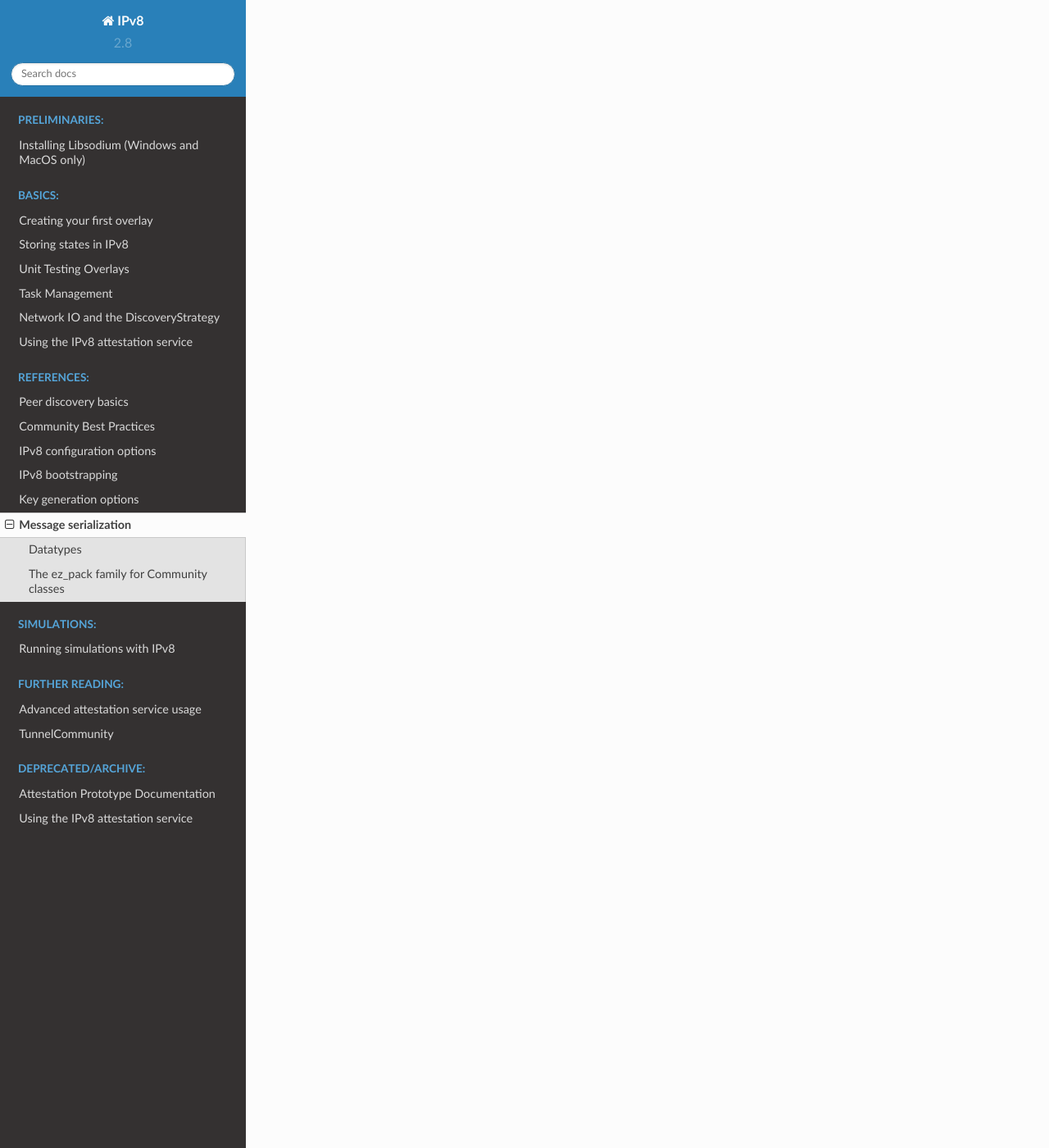
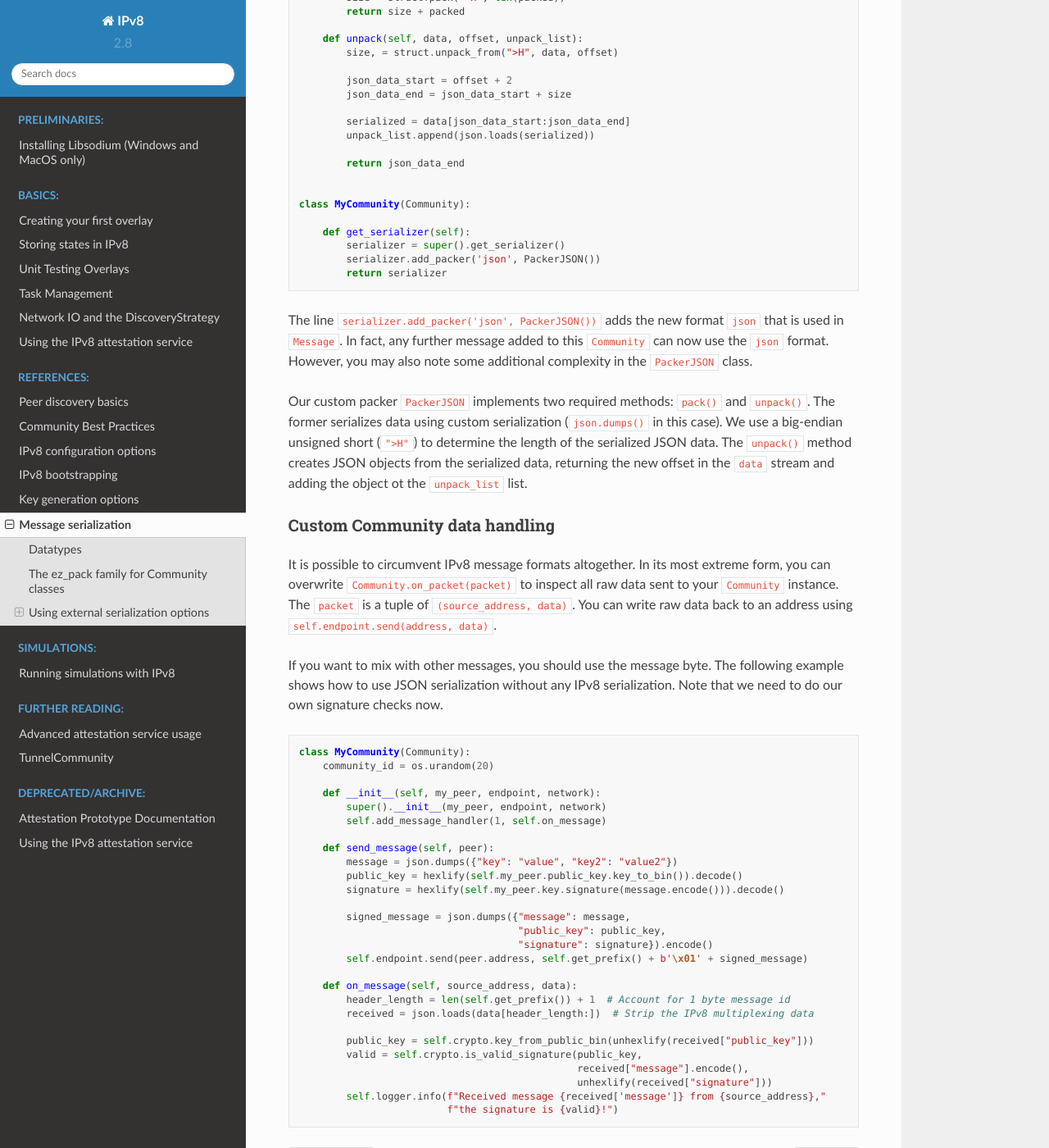
Before and after one commit to Tribler/py-ipv8, a Sphinx documentation site: the page built from doc/reference/serialization.rst, in a window 1280 px wide and 1400 px high, scrolled down 7367 px. Shown: the whole window at 82% size. Built offline with Sphinx 7.4.7 and the Read the Docs theme 2.0.0, drawn with Linux system fonts in a browser that asks for light colours; some of the changed text lies outside the part shown.

Commit message:
Added custom serialization docs

```diff
--- a/doc/reference/serialization.rst
+++ b/doc/reference/serialization.rst
@@ -167,3 +167,72 @@
 For example, ``@dataclass(msg_id=42)`` would set the message identifier to ``42``.
 
 Of course, IPv8 also ships with various ``Community`` subclasses of its own, if you need inspiration.
+
+
+Using external serialization options
+------------------------------------
+
+IPv8 is compatible with pretty much all third-party message serialization packages.
+However, before hooking one of these packages into IPv8 you may want to ask yourself whether you have fallen victim to marketing hype.
+After all, ``XML`` is the one unifying standard we will never switch away from, right?
+Oh wait, no, it's ``JSON``.
+My bad, it's ``Protobuf``.
+Or was it ``ASN.1``?
+You get the point.
+In this world, only the core ``IPv8`` serialization format remains constant.
+
+There are three main ways to hook in external serialization: *per message*, *per Serializer* and *per Community*.
+The three methods can be freely mixed.
+
+Custom serialization per message
+^^^^^^^^^^^^^^^^^^^^^^^^^^^^^^^^
+
+If you only want to use custom seralization for (part of) a single overlay message, you can use ``VariablePayload`` field modification (this also works for dataclass payloads).
+This method involves implementing the methods ``fix_pack_<your field name>`` and ``fix_unpack_<your field name>`` for the fields of your message that use custom serialization.
+Check out the following example:
+
+.. literalinclude:: serialization_4.py
+   :lines: 11-34
+
+In both classes we create a message with a single field ``dictionary``.
+To pack this field, we use ``json.dumps()`` to create a string representation of the dictionary.
+When loading a message, ``json.loads()`` is used to create a dictionary from the serialized data.
+Instead of ``json`` you could also use any serialization of your liking.
+
+Using the same transformations for all fields makes your payloads very lengthy.
+In this case, you may want to look into specifying a custom serialization format.
+
+Custom serialization formats
+^^^^^^^^^^^^^^^^^^^^^^^^^^^^
+
+It is possible to specify new formats by adding packing formats to a ``Serializer`` instance.
+You can easily do so by overwriting your ``Community.get_serializer()`` method.
+This ``Serializer`` is sandboxed per ``Community`` instance, so you don't have to worry about breaking other instances.
+Check out the following example and note that the message is now much smaller at the expense of having to define a custom (complicated) packing format.
+
+.. literalinclude:: serialization_5.py
+   :lines: 13-44
+
+The line ``serializer.add_packer('json', PackerJSON())`` adds the new format ``json`` that is used in ``Message``.
+In fact, any further message added to this ``Community`` can now use the ``json`` format.
+However, you may also note some additional complexity in the ``PackerJSON`` class.
+
+Our custom packer ``PackerJSON`` implements two required methods: ``pack()`` and ``unpack()``.
+The former serializes data using custom serialization (``json.dumps()`` in this case).
+We use a big-endian unsigned short (``">H"``) to determine the length of the serialized JSON data.
+The ``unpack()`` method creates JSON objects from the serialized data, returning the new offset in the ``data`` stream and adding the object ot the ``unpack_list`` list.
+
+Custom Community data handling
+^^^^^^^^^^^^^^^^^^^^^^^^^^^^^^
+
+It is possible to circumvent IPv8 message formats altogether.
+In its most extreme form, you can overwrite ``Community.on_packet(packet)`` to inspect all raw data sent to your ``Community`` instance.
+The ``packet`` is a tuple of ``(source_address, data)``.
+You can write raw data back to an address using ``self.endpoint.send(address, data)``.
+
+If you want to mix with other messages, you should use the message byte.
+The following example shows how to use JSON serialization without any IPv8 serialization.
+Note that we need to do our own signature checks now.
+
+.. literalinclude:: serialization_6.py
+   :lines: 11-37
--- /dev/null
+++ b/doc/reference/serialization_4.py
@@ -0,0 +1,58 @@
+from dataclasses import dataclass
+import json
+
+from pyipv8.ipv8.messaging.payload_dataclass import overwrite_dataclass
+from pyipv8.ipv8.messaging.lazy_payload import VariablePayload, vp_compile
+from pyipv8.ipv8.messaging.serialization import default_serializer
+
+dataclass = overwrite_dataclass(dataclass)
+
+
+@vp_compile
+class VPMessageKeepDict(VariablePayload):
+    msg_id = 1
+    format_list = ['varlenH']
+    names = ["dictionary"]
+
+    def fix_pack_dictionary(self, the_dictionary: dict) -> bytes:
+        return json.dumps(the_dictionary).encode()
+
+    @classmethod
+    def fix_unpack_dictionary(cls, serialized_dictionary: bytes) -> dict:
+        return json.loads(serialized_dictionary.decode())
+
+
+@dataclass(msg_id=2)
+class DCMessageKeepDict:
+    dictionary: str
+
+    def fix_pack_dictionary(self, the_dictionary: dict) -> str:
+        return json.dumps(the_dictionary)
+
+    @classmethod
+    def fix_unpack_dictionary(cls, serialized_dictionary: str) -> dict:
+        return json.loads(serialized_dictionary)
+
+
+data = {"1": 1, "key": "value"}
+
+message1 = VPMessageKeepDict(data)
+message2 = DCMessageKeepDict(data)
+
+assert message1.dictionary["1"] == 1
+assert message1.dictionary["key"] == "value"
+assert message2.dictionary["1"] == 1
+assert message2.dictionary["key"] == "value"
+
+serialized1 = default_serializer.pack_serializable(message1)
+serialized2 = default_serializer.pack_serializable(message2)
+
+assert serialized1 == serialized2
+
+unserialized1, _ = default_serializer.unpack_serializable(VPMessageKeepDict, serialized1)
+unserialized2, _ = default_serializer.unpack_serializable(DCMessageKeepDict, serialized2)
+
+assert unserialized1.dictionary["1"] == 1
+assert unserialized1.dictionary["key"] == "value"
+assert unserialized2.dictionary["1"] == 1
+assert unserialized2.dictionary["key"] == "value"
--- /dev/null
+++ b/doc/reference/serialization_5.py
@@ -0,0 +1,87 @@
+import json
+import os
+import struct
+from asyncio import ensure_future, get_event_loop
+
+from pyipv8.ipv8.community import Community
+from pyipv8.ipv8.configuration import ConfigBuilder, Strategy, WalkerDefinition, default_bootstrap_defs
+from pyipv8.ipv8.lazy_community import lazy_wrapper
+from pyipv8.ipv8.messaging.lazy_payload import VariablePayload, vp_compile
+from pyipv8.ipv8_service import IPv8
+
+
+@vp_compile
+class Message(VariablePayload):
+    msg_id = 1
+    format_list = ['json', 'json', 'json', 'json']
+    names = ["d1", "d2", "d3", "d4"]
+
+
+class PackerJSON:
+
+    def pack(self, data) -> bytes:
+        packed = json.dumps(data).encode()
+        size = struct.pack(">H", len(packed))
+        return size + packed
+
+    def unpack(self, data, offset, unpack_list):
+        size, = struct.unpack_from(">H", data, offset)
+
+        json_data_start = offset + 2
+        json_data_end = json_data_start + size
+
+        serialized = data[json_data_start:json_data_end]
+        unpack_list.append(json.loads(serialized))
+
+        return json_data_end
+
+
+class MyCommunity(Community):
+
+    def get_serializer(self):
+        serializer = super().get_serializer()
+        serializer.add_packer('json', PackerJSON())
+        return serializer
+
+    community_id = os.urandom(20)
+
+    def __init__(self, my_peer, endpoint, network):
+        super().__init__(my_peer, endpoint, network)
+        self.add_message_handler(Message, self.on_message)
+
+    @lazy_wrapper(Message)
+    def on_message(self, peer, message):
+        self.logger.info(str(peer))
+        self.logger.info(str(message))
+        get_event_loop().stop()
+
+        assert message.d4 == 1337  # Check d4 here to make sure this is not some magic temporary serialization.
+
+    def started(self, peer_id):
+        async def send_message():
+            for p in self.get_peers():
+                message = Message(
+                    {"a": "b", "c": "d"},
+                    {"e": "f", "g": "h"},
+                    ["i", "j", "k", "l"],
+                    42
+                )
+                message.d4 = 1337  # Overwrite 42 here to make sure this is not some magic temporary serialization.
+                self.ez_send(p, message)
+
+        if peer_id == 1:
+            self.register_task("Start Sending Messages", send_message, interval=2.0, delay=0)
+
+
+async def start_communities():
+    for i in [1, 2]:
+        builder = ConfigBuilder().clear_keys().clear_overlays()
+        builder.add_key("my peer", "medium", f"ec{i}.pem")
+        builder.add_overlay("MyCommunity", "my peer", [WalkerDefinition(Strategy.RandomWalk, 10, {'timeout': 3.0})],
+                            default_bootstrap_defs, {}, [("started", i)])
+        ipv8 = IPv8(builder.finalize(), extra_communities={'MyCommunity': MyCommunity})
+        await ipv8.start()
+
+
+ensure_future(start_communities())
+get_event_loop().run_forever()
--- /dev/null
+++ b/doc/reference/serialization_6.py
@@ -0,0 +1,61 @@
+from binascii import hexlify, unhexlify
+import json
+import os
+from asyncio import ensure_future, get_event_loop
+
+from pyipv8.ipv8.community import Community
+from pyipv8.ipv8.configuration import ConfigBuilder, Strategy, WalkerDefinition, default_bootstrap_defs
+from pyipv8.ipv8_service import IPv8
+
+
+class MyCommunity(Community):
+    community_id = os.urandom(20)
+
+    def __init__(self, my_peer, endpoint, network):
+        super().__init__(my_peer, endpoint, network)
+        self.add_message_handler(1, self.on_message)
+
+    def send_message(self, peer):
+        message = json.dumps({"key": "value", "key2": "value2"})
+        public_key = hexlify(self.my_peer.public_key.key_to_bin()).decode()
+        signature = hexlify(self.my_peer.key.signature(message.encode())).decode()
+
+        signed_message = json.dumps({"message": message,
+                                     "public_key": public_key,
+                                     "signature": signature}).encode()
+        self.endpoint.send(peer.address, self.get_prefix() + b'\x01' + signed_message)
+
+    def on_message(self, source_address, data):
+        header_length = len(self.get_prefix()) + 1  # Account for 1 byte message id
+        received = json.loads(data[header_length:])  # Strip the IPv8 multiplexing data
+
+        public_key = self.crypto.key_from_public_bin(unhexlify(received["public_key"]))
+        valid = self.crypto.is_valid_signature(public_key,
+                                               received["message"].encode(),
+                                               unhexlify(received["signature"]))
+        self.logger.info(f"Received message {received['message']} from {source_address},"
+                         f"the signature is {valid}!")
+
+        get_event_loop().stop()
+
+    def started(self, peer_id):
+        async def send_message():
+            for p in self.get_peers():
+                self.send_message(p)
+
+        if peer_id == 1:
+            self.register_task("Start Sending Messages", send_message, interval=2.0, delay=0)
+
+
+async def start_communities():
+    for i in [1, 2]:
+        builder = ConfigBuilder().clear_keys().clear_overlays()
+        builder.add_key("my peer", "medium", f"ec{i}.pem")
+        builder.add_overlay("MyCommunity", "my peer", [WalkerDefinition(Strategy.RandomWalk, 10, {'timeout': 3.0})],
+                            default_bootstrap_defs, {}, [("started", i)])
+        ipv8 = IPv8(builder.finalize(), extra_communities={'MyCommunity': MyCommunity})
+        await ipv8.start()
+
+
+ensure_future(start_communities())
+get_event_loop().run_forever()
```
